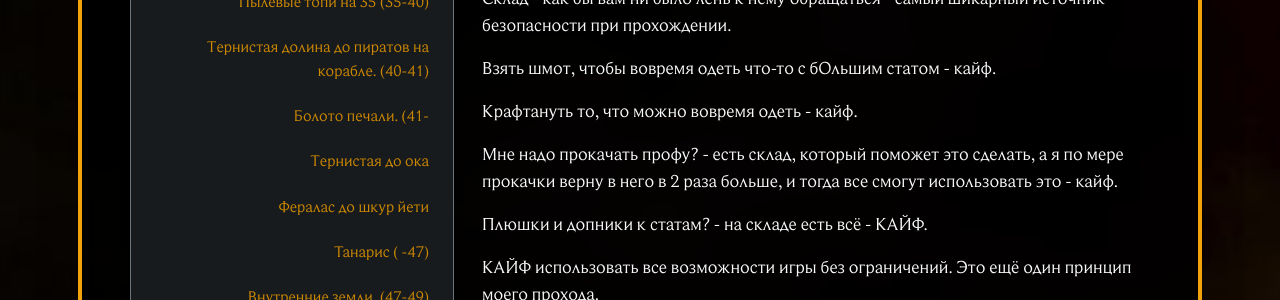
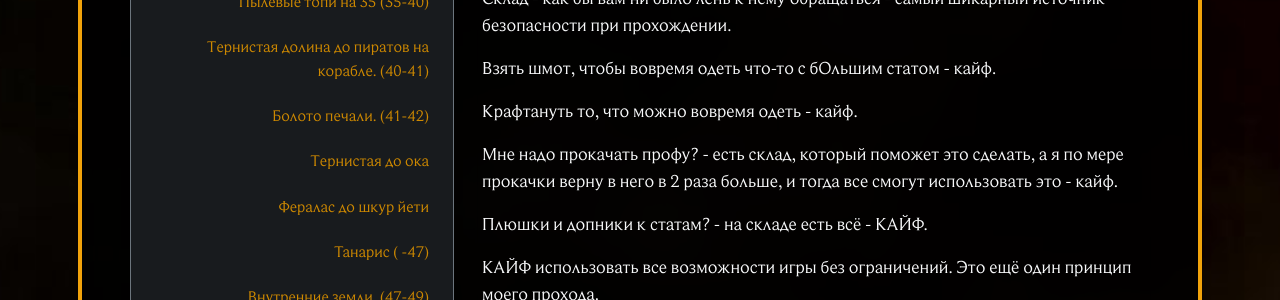
Before and after one commit to Phoenix-Guilds/phoenix-guilds.github.io, a Jekyll site: the page built from _guides/gayd-po-prokachke-hk-ot-silmy.md, in a window 1280 px wide. Shown: the part 1645-1945 px from the top of the page. Built offline with Jekyll 4.4.1, drawn with Linux system fonts in a browser that asks for light colours; nearby versions of some CDN libraries; library files that are not in the unit come from our copies.

Commit message:
Update Гайды “gayd-po-prokachke-hk-ot-silmy”

```diff
--- a/_guides/gayd-po-prokachke-hk-ot-silmy.md
+++ b/_guides/gayd-po-prokachke-hk-ot-silmy.md
@@ -880,7 +880,7 @@ description: |-
 
 Квесты выполняются до момента, пока не будет первым в списке убить трёх капитанов на корабле.
 
-### Болото печали. (41-
+### Болото печали. (41-42)
 
 Поехали..... самый нелюбимый мой момент.... надо проехать оооочень далеко, чтобы попасть в болото.... но там такой рай для травника... можно до 300 прокачать
 
@@ -2403,24 +2403,6 @@ description: |-
 
 *
 
-
-
-
-
-
-
-
-
-
-
-
-
-
-
-
-
-
-
 ### Драконий погост начиная от Ядозлоби
 
 ### Седые холмы
```
